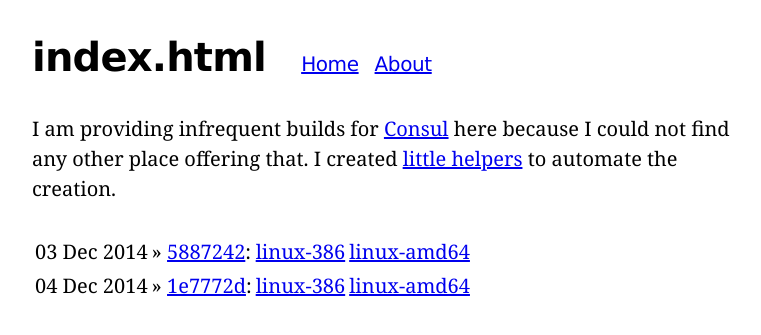
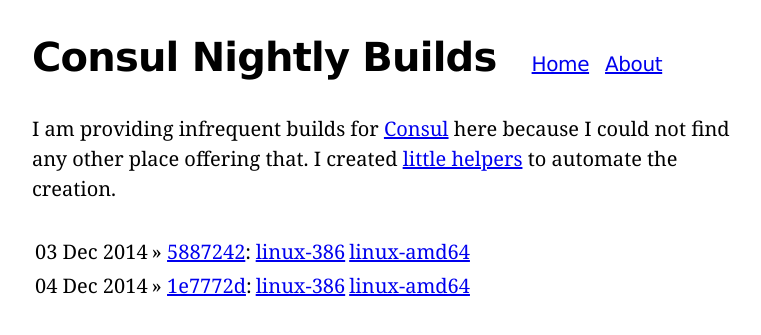
Before and after one commit to hanshasselberg/i0rek.github.io, a Jekyll site: the page built from consul-nightly/index.html, in a window 1280 px wide. Shown: the top 335 px of the page, without its empty margins (258-1019 px from the left). Built offline with Jekyll 4.4.1, drawn with Linux system fonts in a browser that asks for light colours; Markdown is read by kramdown in place of the engine named in the settings; comment, search, counter and statistics services are not loaded.

Commit message:
fun with jekyll.

```diff
--- a/_layouts/default.html
+++ b/_layouts/default.html
@@ -35,10 +35,10 @@
   <body>
     <header>
       <h1>
-        {% if page.name %}
-        {{ page.name }}
+        {% if page.xname %}
+          {{ page.xname }}
         {% else %}
-        {{ site.name }}
+          {{ site.name }}
         {% endif %}
       </h1>
     </header>
--- a/consul-nightly/index.html
+++ b/consul-nightly/index.html
@@ -1,6 +1,6 @@
 ---
 layout: default
-name: Consul Nightly Builds
+xname: Consul Nightly Builds
 title: Consul Nightly Builds
 revisions:
   - date: 03 Dec 2014
```
